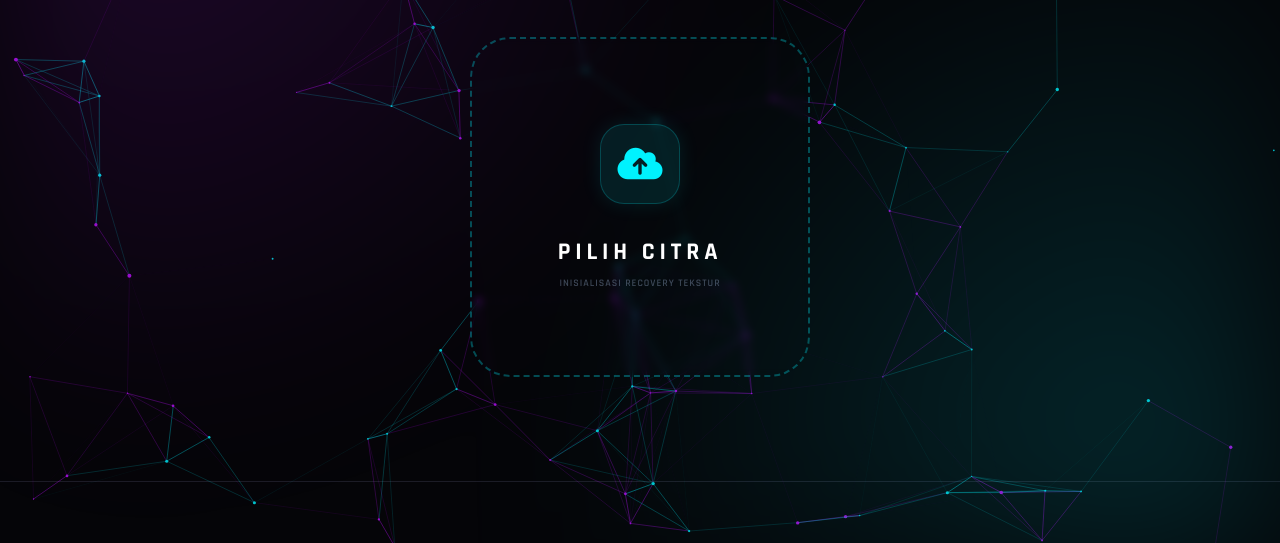
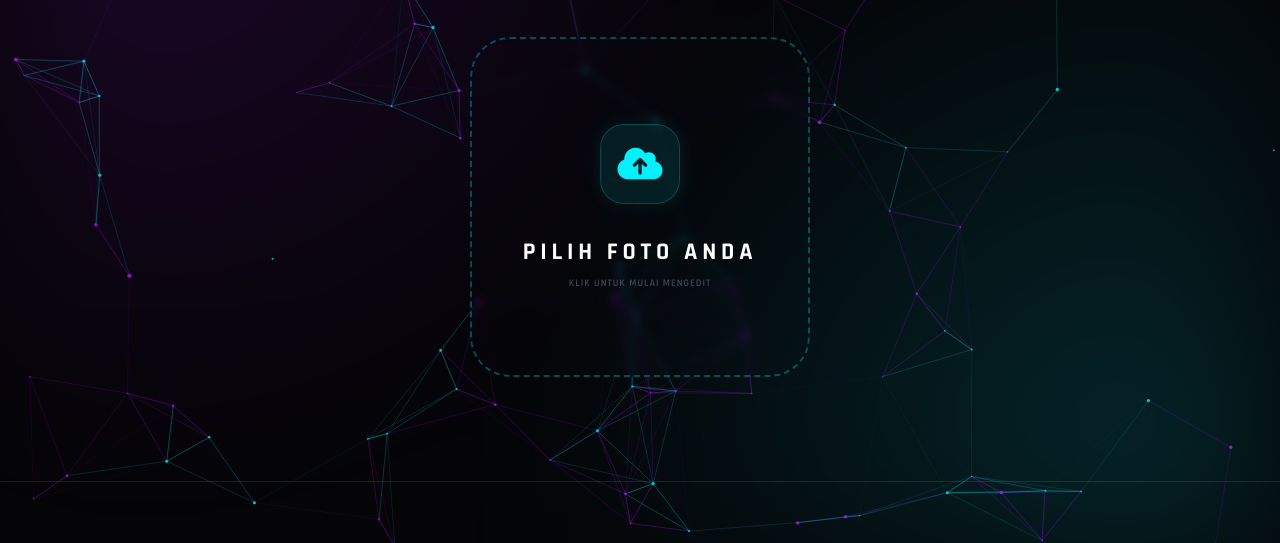
Before and after one commit to azam195-afk/azana-studio, a plain HTML site: page index.html in a window 1280 px wide. Shown: the part 235-778 px from the top of the page. Drawn offline with nearby package versions, Linux system fonts and the light colour scheme.

Commit message:
Update index.html

```diff
--- a/index.html
+++ b/index.html
@@ -116,8 +116,8 @@
                     <div class="w-20 h-20 bg-neon-cyan/10 rounded-3xl flex items-center justify-center mb-8 text-4xl text-neon-cyan group-hover:text-neon-purple transition-all duration-700 border border-neon-cyan/20 shadow-[0_0_20px_rgba(0,242,254,0.1)]">
                         <i class="fas fa-cloud-upload-alt"></i>
                     </div>
-                    <h3 class="text-2xl font-bold text-white mb-2 font-tech uppercase tracking-[0.2em]">PILIH CITRA</h3>
-                    <p class="text-slate-500 text-[10px] font-tech tracking-widest uppercase opacity-60">Inisialisasi Recovery Tekstur</p>
+                    <h3 class="text-2xl font-bold text-white mb-2 font-tech uppercase tracking-[0.2em]">Pilih Foto Anda</h3>
+                    <p class="text-slate-500 text-[10px] font-tech tracking-widest uppercase opacity-60">Klik Untuk Mulai Mengedit</p>
                 </div>
             </div>
 
```
